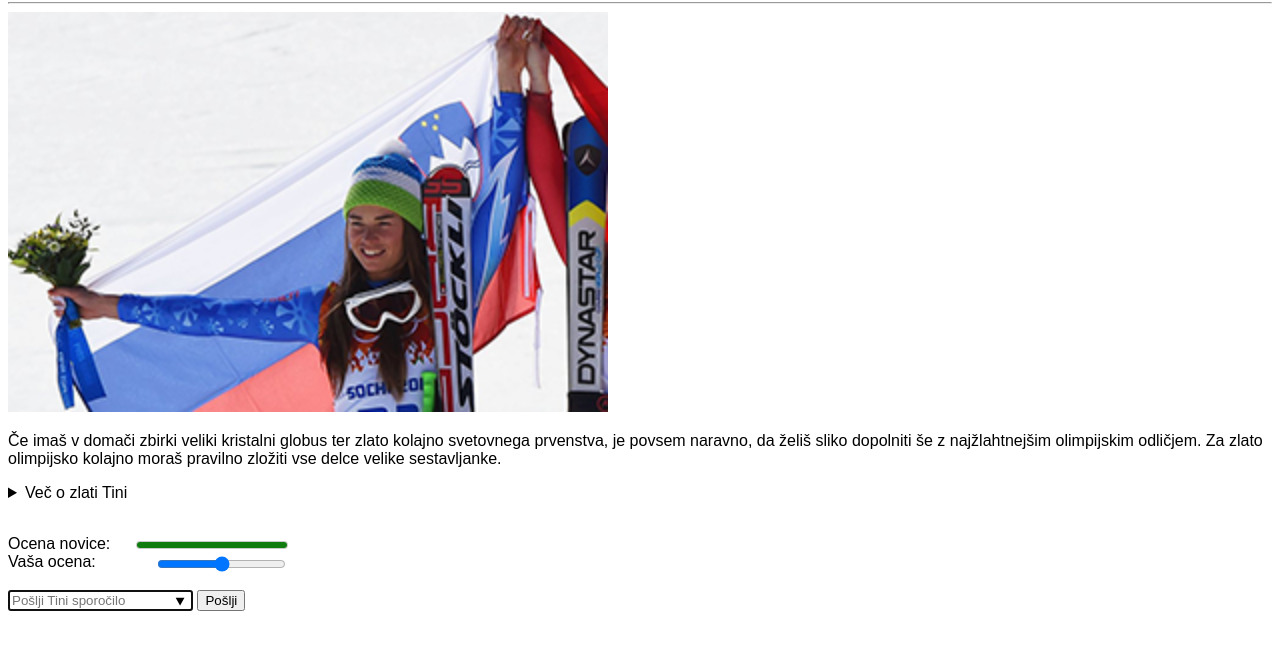
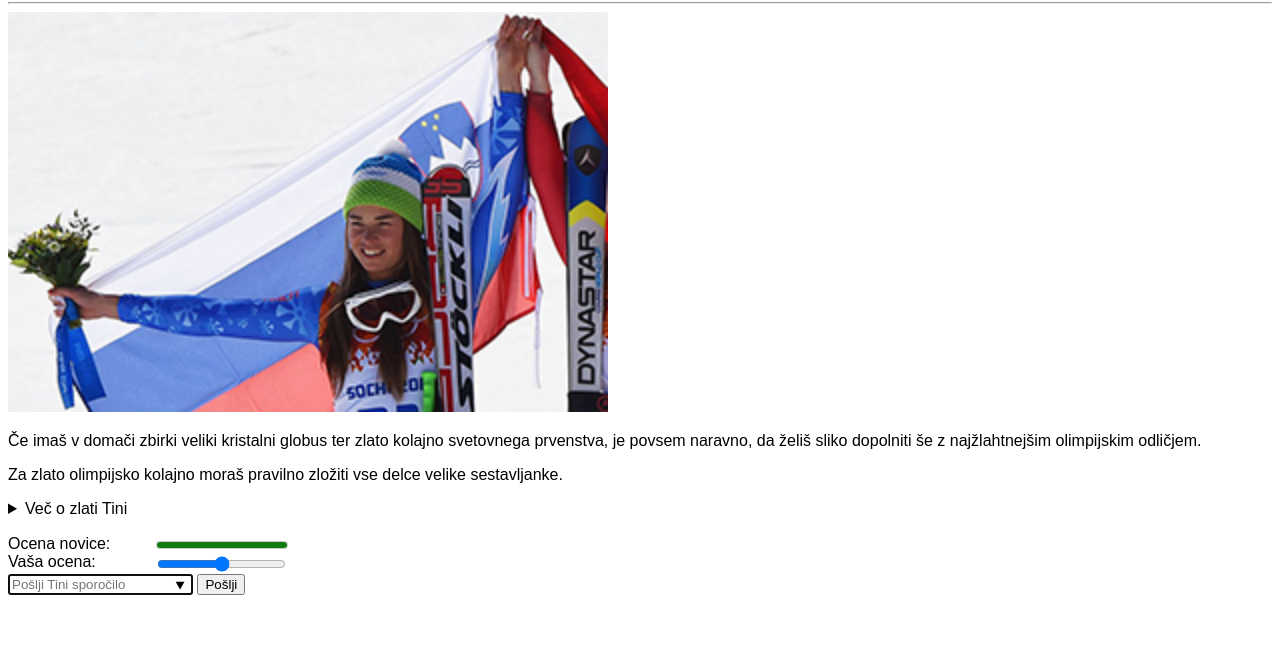
Before and after one commit to mstajdohar/asadn1, a plain HTML site: page index.html in a window 1280 px wide. Shown: the part 78-728 px from the top of the page. Drawn offline with Linux system fonts and the light colour scheme.

Commit message:
Popravljeno.

```diff
--- a/index.html
+++ b/index.html
@@ -1,21 +1,20 @@
 <!DOCTYPE html>
 <html>
 	<head>
+		<link rel="stylesheet" type="text/css" href="style.css">
 		<meta charset="utf-8">
-		<link rel="stylesheet" type="text/css" href="style.css">
+		<title>Ne srebro ali bron. Želela sem zlato!</title>
 	</head>
 	<body>
 		<h1>Ne srebro ali bron. <mark>Želela sem zlato!</mark></h1>
 		<hr>
 		<img class="zoom" src="tina.png" alt="Tina Maze" height="200" width="300">
-		<p>Če imaš v domači zbirki veliki kristalni globus ter zlato kolajno svetovnega prvenstva, je povsem naravno, da želiš sliko dopolniti še z najžlahtnejšim olimpijskim odličjem.
-		Za zlato olimpijsko kolajno moraš pravilno zložiti vse delce velike sestavljanke.
-		<details><summary>Več o zlati Tini<br><br></summary>Tina Maze je najuspešnejša slovenska alpska smučarka v Svetovnem pokalu. Je ena izmed šestih smučark, ki so zmagale v vseh petih disciplinah in ena od treh, ki jim je to uspelo v eni sami sezoni. V dosedanji karieri ima 22 zmag in je aktualna svetovna prvakinja v superveleslalomu (2013).</details>
-		</p>
+		<p>Če imaš v domači zbirki veliki kristalni globus ter zlato kolajno svetovnega prvenstva, je povsem naravno, da želiš sliko dopolniti še z najžlahtnejšim olimpijskim odličjem.</p>
+		<p>Za zlato olimpijsko kolajno moraš pravilno zložiti vse delce velike sestavljanke.</p>
+		<details><summary>Več o zlati Tini</summary><p>Tina Maze je najuspešnejša slovenska alpska smučarka v Svetovnem pokalu. Je ena izmed šestih smučark, ki so zmagale v vseh petih disciplinah in ena od treh, ki jim je to uspelo v eni sami sezoni. V dosedanji karieri ima 22 zmag in je aktualna svetovna prvakinja v superveleslalomu (2013).</p></details><br>
 		<div id="wrap-ocene"><div id="napisi">Ocena novice:</div><div id="ocene"><meter value="5" min="0" max="5">5/5</meter></div></div><br>
-		<div id="wrap-ocene"><div id="napisi">Vaša ocena:</div><div id="ocene"><input id="ocena" type="range" min="1" max="5" step="1"></div></div>
-		<br><br>
 		<form>
+			<div id="wrap-ocene"><div id="napisi">Vaša ocena:</div><div id="ocene"><input id="ocena" type="range" min="1" max="5" step="1"></div></div>
 			<datalist id="sporocila">
 				<option value="Bravo Tina">
 				<option value="Tina, zlata si">
--- a/style.css
+++ b/style.css
@@ -1,8 +1,8 @@
 #napisi {margin:0;float:left;}
 #wrap-ocene {line-height:15px;width:280px;}
-#ocene {margin;0;float:right;}
+#ocene {margin:0;float:right;}
 body {font-family:Arial, Helvetica, sans-serif;}
-meter {width:152px;vertical-align:middle;}
+meter {width:132px;vertical-align:middle;}
 input[type="range"] {vertical-align:middle;}
 img.zoom {
 	margin:100px 150px;
```
